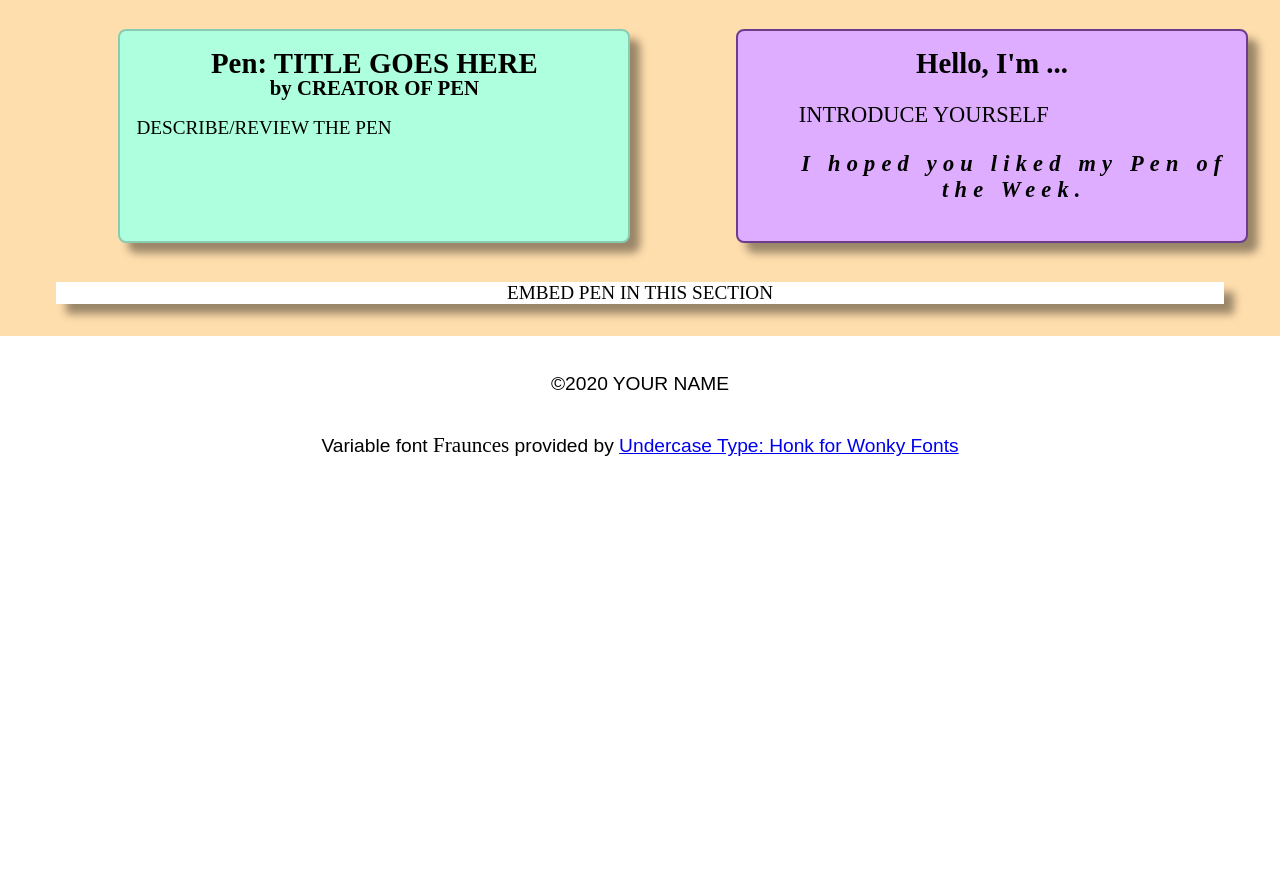
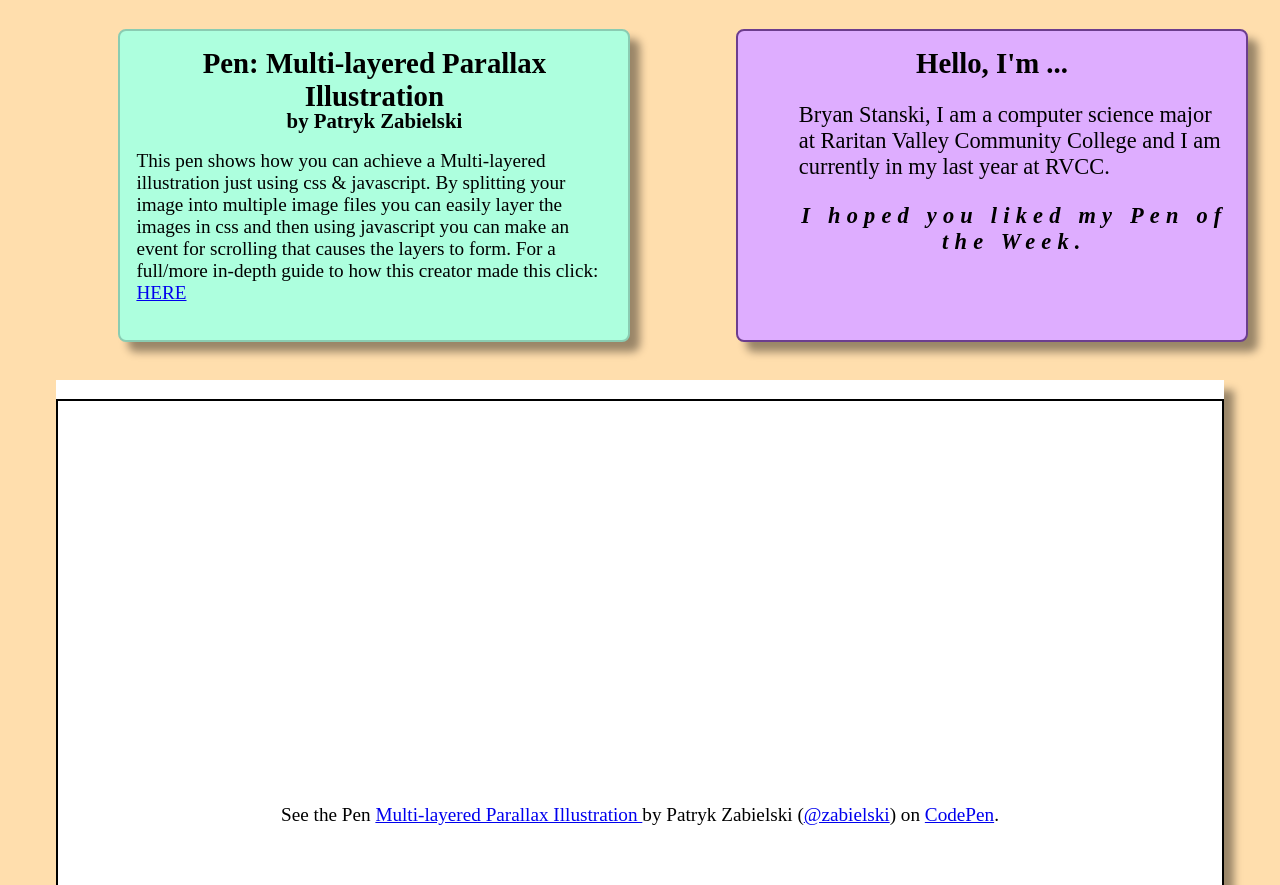
Before and after one commit to RVCC-IDMX/embed-codepen-bryan-stanski, a plain HTML site: page index.html in a window 1280 px wide. Shown: the part 67-952 px from the top of the page. Before the commit the page ends 800 px from the top, so only its background shows below. Drawn offline with Linux system fonts and the light colour scheme; a script that the page names is missing; a web font is replaced by a local one.

Commit message:
Updated Index w/ Embedded Pen & Text + Updated Readme

```diff
--- a/index.html
+++ b/index.html
@@ -16,19 +16,24 @@
 
       <main>
         <article>
-          <h2>Pen: TITLE GOES HERE</h2>
-          <h3>by CREATOR OF PEN</h3>
-          <p>DESCRIBE/REVIEW THE PEN</p>
+          <h2>Pen: Multi-layered Parallax Illustration</h2>
+          <h3>by Patryk Zabielski</h3>
+          <p>This pen shows how you can achieve a Multi-layered illustration just using css & javascript. By splitting your image into multiple image files you can easily layer the images in css and then using javascript you can make an event for scrolling that causes the layers to form. For a full/more in-depth guide to how this creator made this click: <a href="https://medium.com/@PatrykZabielski/how-to-make-multi-layered-parallax-illustration-with-css-javascript-2b56883c3f27" target="_blank">HERE</a></p>
         </article>
-        <section>EMBED PEN IN THIS SECTION</section>
+        <section><p class="codepen" data-height="832" data-default-tab="result" data-slug-hash="MyoBaY" data-user="zabielski" style="height: 832px; box-sizing: border-box; display: flex; align-items: center; justify-content: center; border: 2px solid; margin: 1em 0; padding: 1em;">
+          <span>See the Pen <a href="https://codepen.io/zabielski/pen/MyoBaY">
+          Multi-layered Parallax Illustration </a> by Patryk Zabielski (<a href="https://codepen.io/zabielski">@zabielski</a>)
+          on <a href="https://codepen.io">CodePen</a>.</span>
+        </p>
+        <script async src="https://cpwebassets.codepen.io/assets/embed/ei.js"></script></section>
         <aside>
           <h2>Hello, I'm ...</h2>
-          <p>INTRODUCE YOURSELF</p>
+          <p>Bryan Stanski, I am a computer science major at Raritan Valley Community College and I am currently in my last year at RVCC.</p>
           <p class="bye">I hoped you liked my Pen of the Week.</p>
         </aside>
       </main>
       <footer class="sans-serif">
-        <p>&copy;2020 YOUR NAME</p>
+        <p>&copy;2021 Bryan Stanski</p>
         <p>
           Variable font <span class="serif">Fraunces</span> provided by
           <a href="https://github.com/undercasetype/Fraunces"
```
Also changed, not shown: 1 other file.
